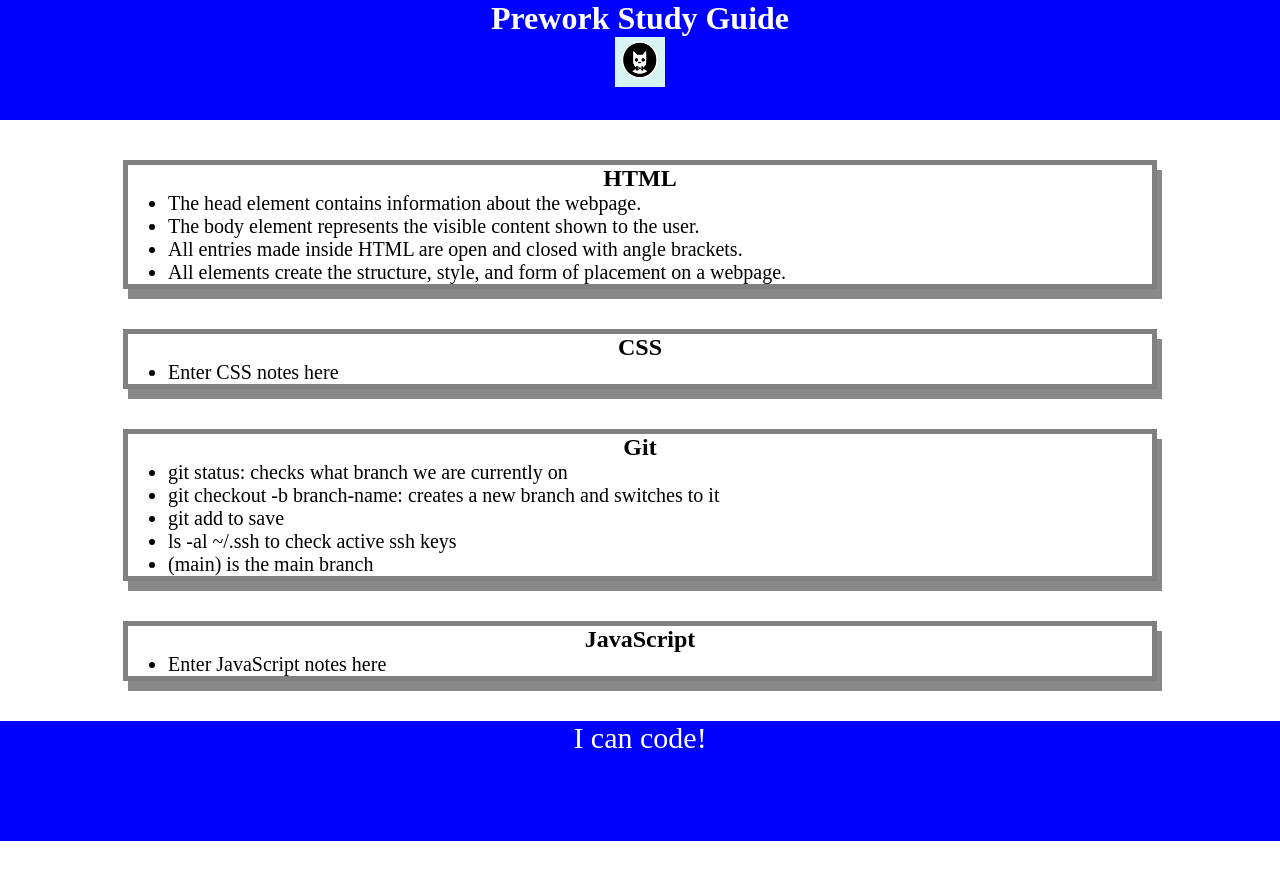
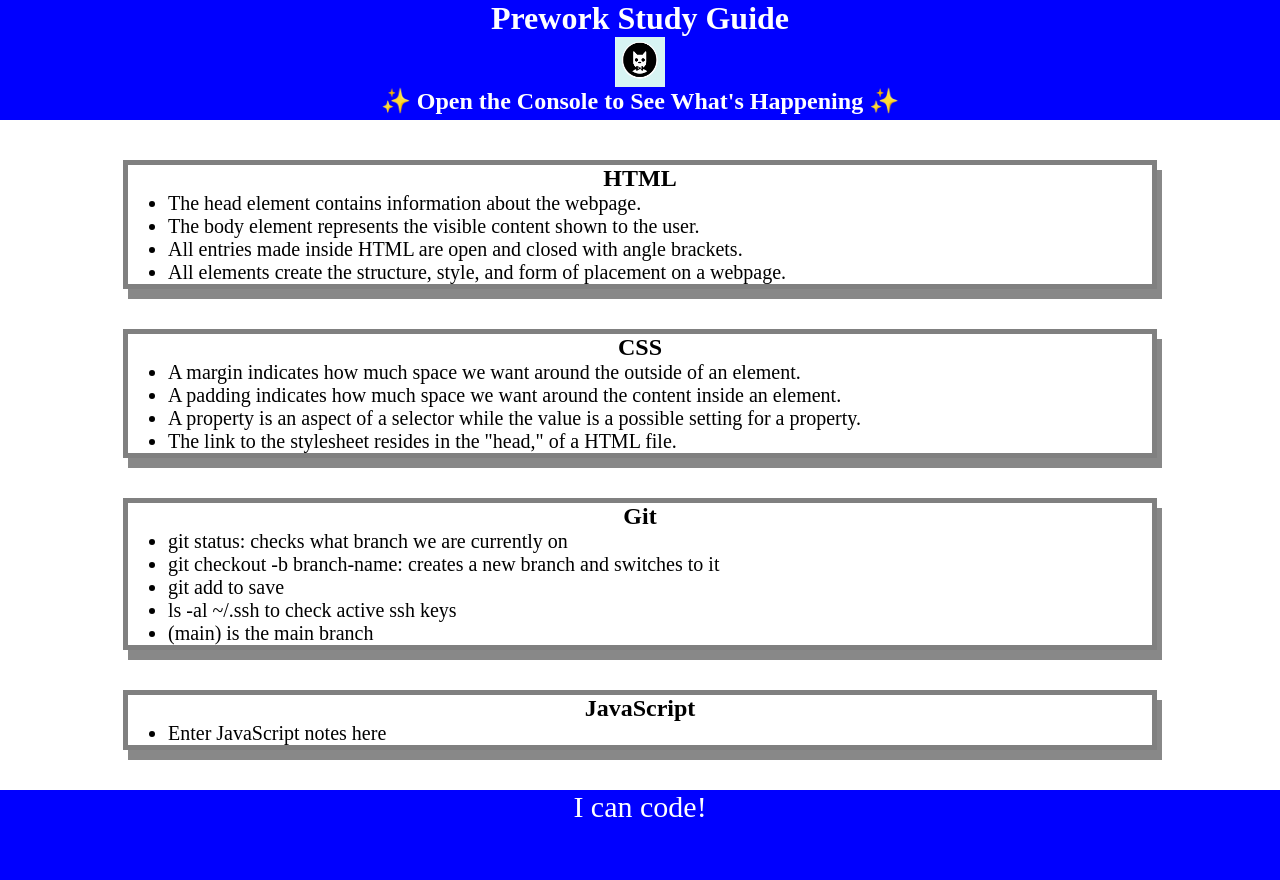
Before and after one commit to kohr2001/prework-study-guide, a plain HTML site: page index.html in a window 1280 px wide. Before the commit the page ends 841 px from the top, so only its background shows below. Drawn offline with Linux system fonts and the light colour scheme.

Commit message:
Replacedtopics with an array.

```diff
--- /dev/null
+++ b/assets/script.js
@@ -0,0 +1,19 @@
+var topics = ['HTML','CSS','Git','JavaScript'];
+
+for (var x = 0; x < topics.length; x++) {
+ console.log(topics[x]);
+}
+
+/*
+if (topic === 'HTML') {
+  console.log("Let's study HTML!");
+} else if (topic === 'CSS') {
+  console.log("Let's study CSS!");
+} else if (topic === 'Git') {
+  console.log("Let's study Git!");
+} else if (topic === 'JavaScript') {
+  console.log("Let's study JavaScript!");
+} else {
+  console.log('Please try again!');
+}
+*/
--- a/index.html
+++ b/index.html
@@ -12,6 +12,7 @@
     <header id="top">
       <h1>Prework Study Guide</h1>
       <img src="./assets/bowtie-cat.png" alt="Profile image of cat wearing a bow tie." />
+      <h2>✨ Open the Console to See What's Happening ✨</h2>
     </header>
 
     <main>
@@ -28,7 +29,10 @@
      <section class="card" id="css-section">
       <h2>CSS</h2>
       <ul>
-        <li>Enter CSS notes here</li>
+        <li>A margin indicates how much space we want around the outside of an element.</li>
+        <li>A padding indicates how much space we want around the content inside an element.</li>
+        <li>A property is an aspect of a selector while the value is a possible setting for a property. </li>
+        <li>The link to the stylesheet resides in the "head," of a HTML file.</li>
       </ul>
      </section>
 
@@ -54,5 +58,6 @@
     <footer>
       <p>I can code!</p>
     </footer>
+    <script src="./assets/script.js"></script>
   </body>
 </html>
```
